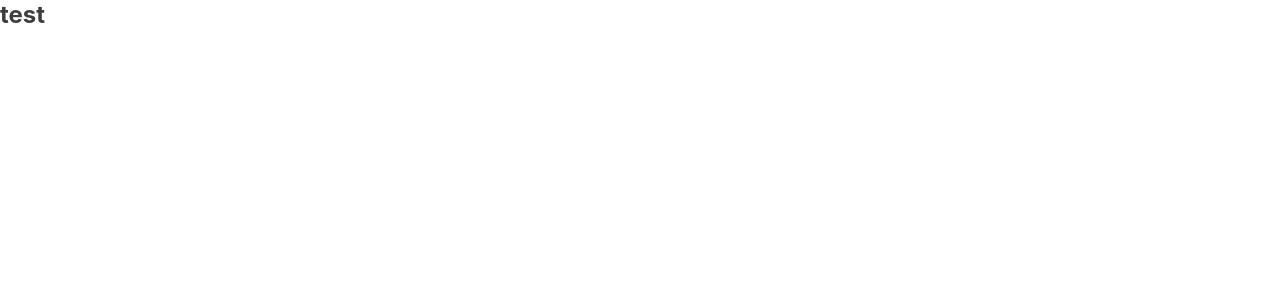
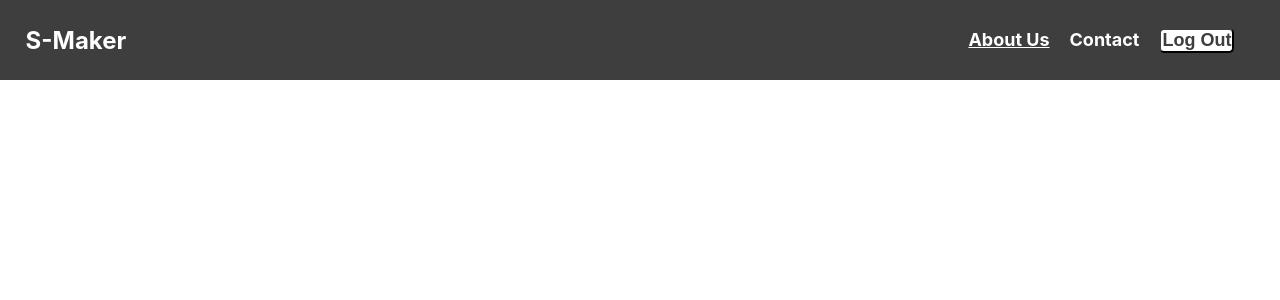
Before and after one commit to JeanPaul-AbiZeid/survey, a React (Create React App) app in the folder survey-react/: page /Surveys in a window 1280 px wide. Shown: the top 300 px of the page. Built offline with nearby package versions, Linux system fonts and the light colour scheme.

Commit message:
adding nav bar to the surveys page

```diff
--- a/survey-react/src/App.css
+++ b/survey-react/src/App.css
@@ -109,7 +109,7 @@
   border-radius: 5px;
   border-color: rgb(62, 62, 62);
   padding: 2% 0;
-  width: 70px;
+  width: 75px;
   cursor: pointer;
 }
 
--- a/survey-react/src/components/Surveys.js
+++ b/survey-react/src/components/Surveys.js
@@ -1,9 +1,28 @@
 import React from "react";
 import '../App.css';
+import Button from "./Button";
+import { Link, useNavigate } from "react-router-dom";
 
 const Surveys = () => {
+    const Navigation = useNavigate();
     return (
-      <h2>test</h2>
+      <div>
+        <nav className="top-nav">
+            <h1>S-Maker</h1>
+            <ul className="links">
+                <li>About Us</li>
+                <li>Contact</li>
+                <li>
+                    <button className="btn-white" onClick={
+                        function logout(){
+                            localStorage.removeItem("jwt");
+                            Navigation("/")
+                        }
+                    }>Log Out</button>
+                </li>
+            </ul>
+        </nav>
+      </div>
     );
   };
 
```
